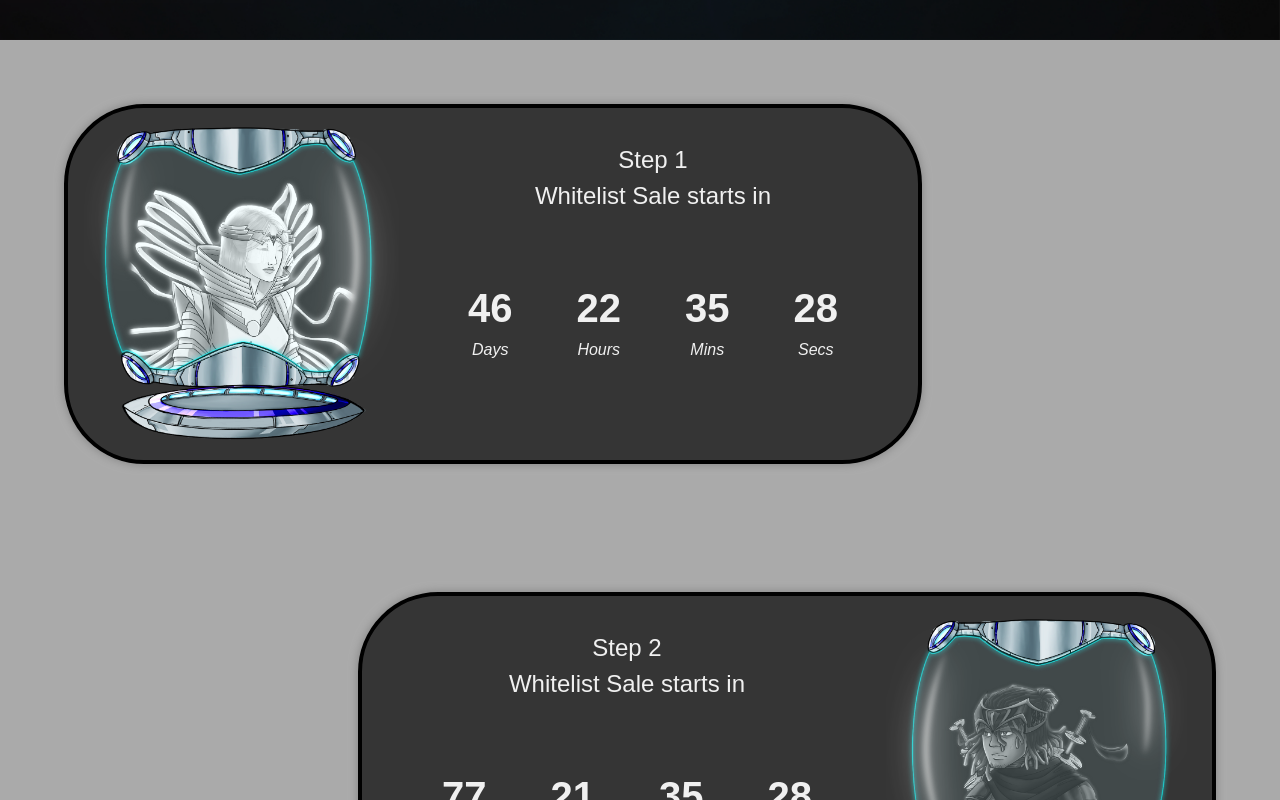
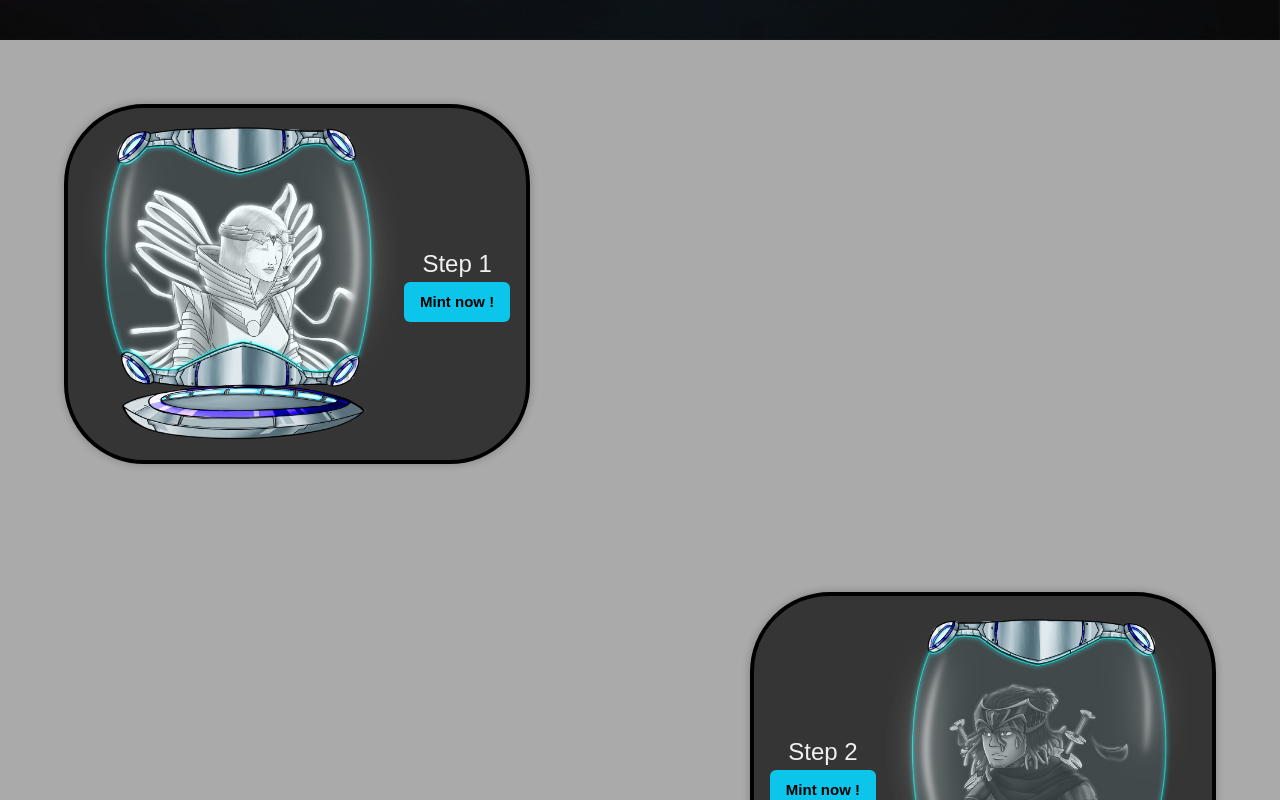
Before and after one commit to IshariFluttershy/ArtheosMintPageJS, a Next.js app in the folder mint-page/: page / in a window 1280 px wide. Shown: the part 760-1560 px from the top of the page. Built offline with nearby package versions, Linux system fonts and the light colour scheme.

Commit message:
Added the mint button on the sale step component

```diff
--- a/mint-page/components/SaleStep/SaleStep.jsx
+++ b/mint-page/components/SaleStep/SaleStep.jsx
@@ -29,6 +29,7 @@ const useMediaQuery = (width) => {
 
 const SaleStep = (props) => {
     const [isLoading, setIsLoading] = useState(false);
+    const [isAvaliable, setIsAvaliable] = useState(false);
     const [seconds, setSeconds] = useState(null);
     const [minutes, setMinutes] = useState(null);
     const [hours, setHours] = useState(null);
@@ -49,7 +50,12 @@ const SaleStep = (props) => {
             let unixTime = saleStartTime * 1000;
             let date_future = new Date(unixTime);
             let date_now = new Date();
+            date_now = new Date(date_now.getTime() +120*60000000);
 
+            if (date_now > date_future) {
+                setIsLoading(false);
+                setIsAvaliable(true);
+            } else {
                 let seconds = Math.floor((date_future - (date_now)) / 1000);
                 let minutes = Math.floor(seconds / 60);
                 let hours = Math.floor(minutes / 60);
@@ -64,6 +70,7 @@ const SaleStep = (props) => {
                 setMinutes(minutes)
                 setSeconds(seconds)
                 setIsLoading(false);
+            }
         }, 1000);
     }
 
@@ -98,6 +105,15 @@ const SaleStep = (props) => {
                     ) : (<></>)}
                     <Flex direction="column" align="center" justify="center">
                         <Text fontSize={["0.75rem", "0.75rem", "1rem", "1.5rem"]}>Step {props.step}</Text>
+                        {isAvaliable ? (
+                            <Button
+                                colorScheme="cyan"
+                                fontSize={15}
+                            >
+                                Mint now !
+                            </Button>
+                        ) : (
+                        <>
                             <Text fontSize={["0.75rem", "0.75rem", "1rem", "1.5rem"]}>Whitelist Sale starts in</Text>
                             <Flex align="center" justify="center" p="2rem">
                                 <Flex direction="column" justify="center" align="center" p={["1rem", "1rem", "2rem", "2rem"]}>
@@ -117,6 +133,8 @@ const SaleStep = (props) => {
                                     <Text fontStyle="italic">Secs</Text>
                                 </Flex>
                             </Flex>
+                        </>
+                        )}
                     </Flex>
                     {props.align === "right" && !isBreakpoint ? (
                         <Flex direction="column" align="center" justify="center">
```
Lines whose indentation alone changed are shown as unchanged.
